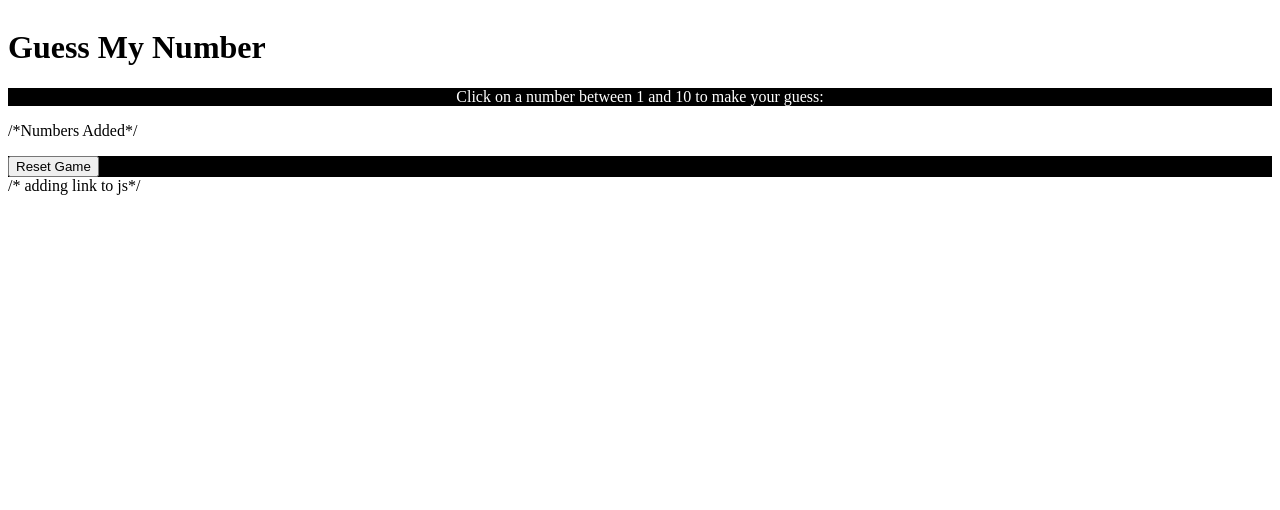
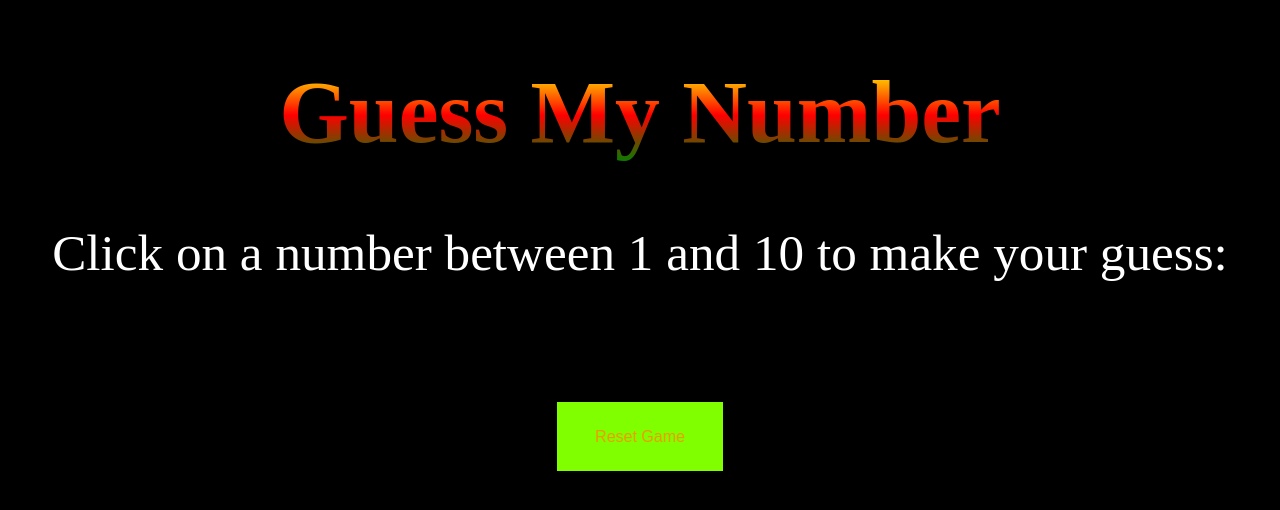
Before and after one commit to MarMar793/Project-2-js, a plain HTML site: page index.html in a window 1280 px wide. Drawn offline with Linux system fonts and the light colour scheme.

Commit message:
Update style.css
Updated/compiled css
 Title changing colour code taken/guided by W3C link.

took away the background image for better ux design. Made design elements relative.

added stying for buttons

```diff
--- a/style.css
+++ b/style.css
@@ -1,29 +1,70 @@
 body {
 height:100%;
-background-image:url(numberimage.gif);
-
+background-color: black;
 }
 
-div{
-  background-color:black;
-  align-content:center;
-   border-radius: inherit;
-  border-color:white;
+/* changing colour background for title*/
+h1{
+font-size: 7vw;
+text-shadow: blanchedalmond;
+background: linear-gradient(to bottom,orange 4%, yellow 7%,red,green); /*code taken from W3C*/
+background-clip: text;
+/*setting background to text */
+-webkit-background-clip: text;
+-webkit-text-fill-color: transparent;
+text-align: center;
 }
 
-h1{
-  color: blue
-  border:box;
-  align:center;
+
+p {
+font-size: 4vw;
+background-color: black;
+color: white;
+text-align: center;
 }
-p{
-font-size:4w;
-  background-color:black;
-  color:white;
-  text-align:center;
+
+
+.number-button {
+background-color: chartreuse; /* Background color */
+color: rgb(196, 58, 3); /* Text color */
+font-size: 100%; /* Font size-relative */
+padding: 2% 3%; /* Padding */
+margin: 0.75%; /* Margin */
+border: none;
+text-align: center;
 }
-.numberContainer{
-align-content:center;
-  mask-size:4vw;
-  padding-inline-end:4%;
+
+
+/* Hover effect */
+.number-button:hover {
+background-color: rgb(239, 156, 0);
+color:white;
 }
+.number-container {
+display: flex;
+justify-content: center; /* Center-align the buttons horizontally */
+margin: 0 auto; /* Center horizontally in the viewport */
+width: 100%; /* Ensure the container takes the full width */
+}
+.reset-button {
+background-color: chartreuse; /* Background color */
+color:rgb(239, 156, 0); /* Text color */
+font-size: 100%; /* Font size-relative */
+padding: 2% 3%;
+border: none;
+display: flex;
+justify-content: center; /* Center-align the buttons horizontally */
+align-items: center;
+}
+
+
+/* Hover effect */
+.reset-button:hover {
+background-color: rgb(196, 58, 3) ; /* Background color on hover */
+color:white;
+}
+.resetContainer {
+display: flex;
+justify-content: center; /* Center-align the button horizontally */
+align-items: center; /* Center-align the button vertically */
+}
```
